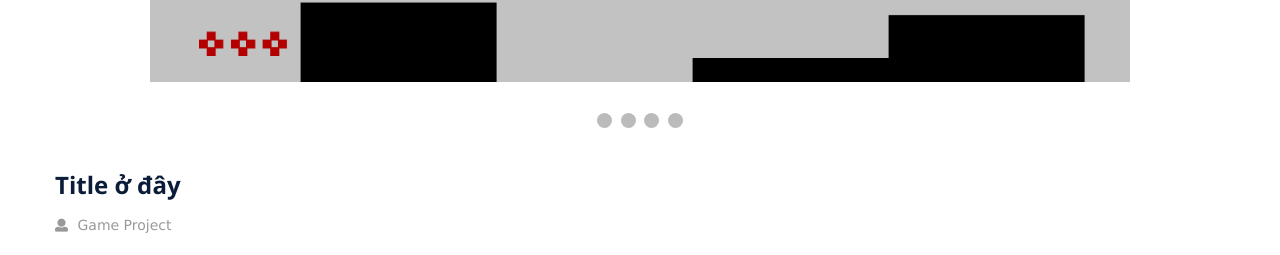
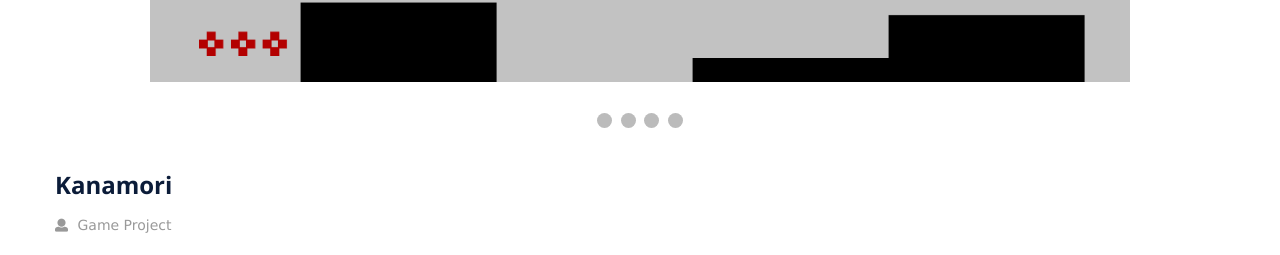
Before and after one commit to kuri-team/kuri-team.github.io, a plain HTML site: page blog_details.html in a window 1280 px wide. Shown: the part 1260-1515 px from the top of the page. Drawn offline with nearby package versions, Linux system fonts and the light colour scheme; a web font is replaced by a local one.

Commit message:
Add title into blog_details.html

```diff
--- a/blog_details.html
+++ b/blog_details.html
@@ -184,7 +184,7 @@
 
 
                      <div class="blog_details">
-                        <h2>Title ở đây
+                        <h2>Kanamori
                         </h2>
                         <ul class="blog-info-link mt-3 mb-4">
                            <li><a href="#"><i class="fa fa-user"></i> Game Project</a></li>
```
